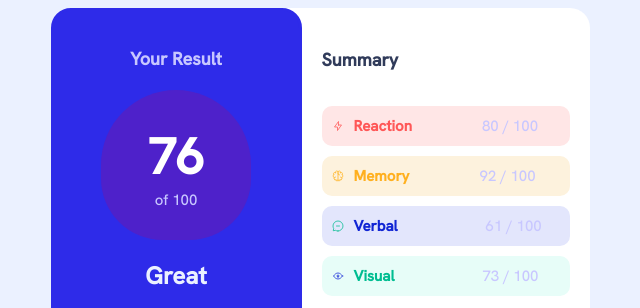
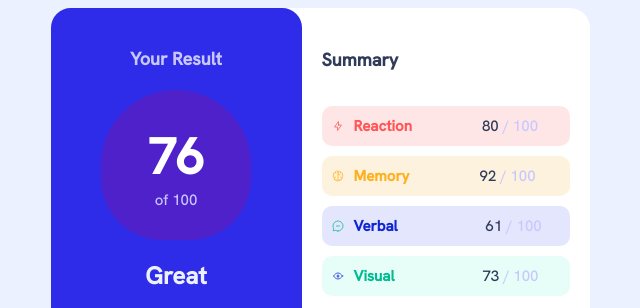
Before and after one commit to MAXbcv/results-summary-component-main, a plain HTML site: page index.html in a window 1280 px wide. Shown: the top 308 px of the page, 438-1078 px from the left. Drawn offline with Linux system fonts and the light colour scheme.

Commit message:
mise a jour index

```diff
--- a/index.html
+++ b/index.html
@@ -87,7 +87,7 @@
             <img src="${membre.icon}" alt="${membre.category}">
             <h5>${membre.category}</h5>
           </div>
-          <p><span>${membre.score}</span> / 100</p>
+          <p class="para"><span>${membre.score} </span>/ 100</p>
         `;
             conteneur.appendChild(carte);
         });
--- a/style.css
+++ b/style.css
@@ -42,10 +42,13 @@ body {
 }
 
 .Summary {
-    color: hsl(224, 30%, 27%);
+
     margin-top: 20px;
 }
-
+.carte .para span,
+.Summary{
+        color: hsl(224, 30%, 27%);
+}
 h1 {
     font-size: 50px;
     color: hsl(0, 0%, 100%);
@@ -128,6 +131,7 @@ p {
     margin: 0px;
     font-size: 15px;
 }
+
 
 .continue {
     text-align: center;
```
